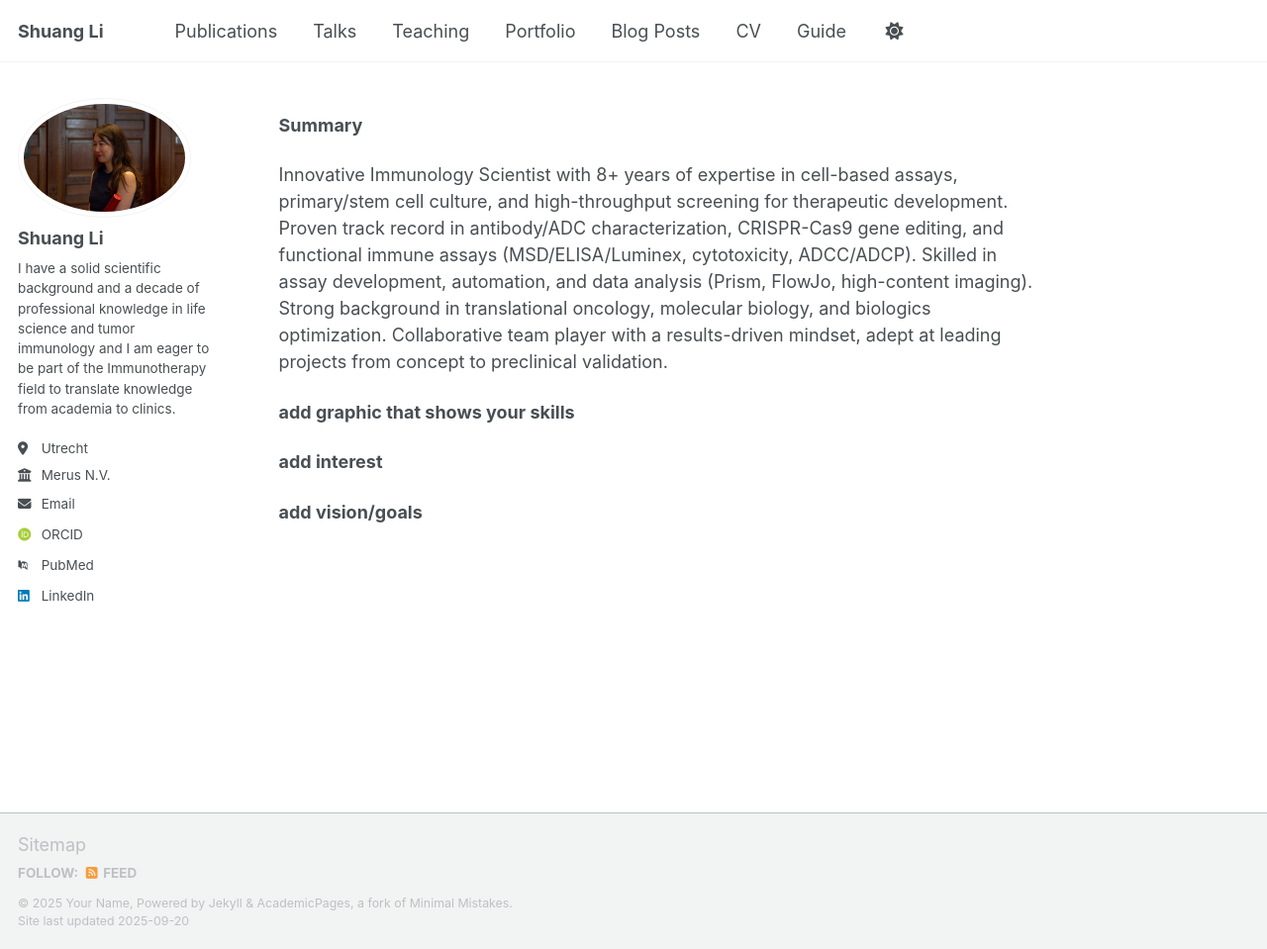
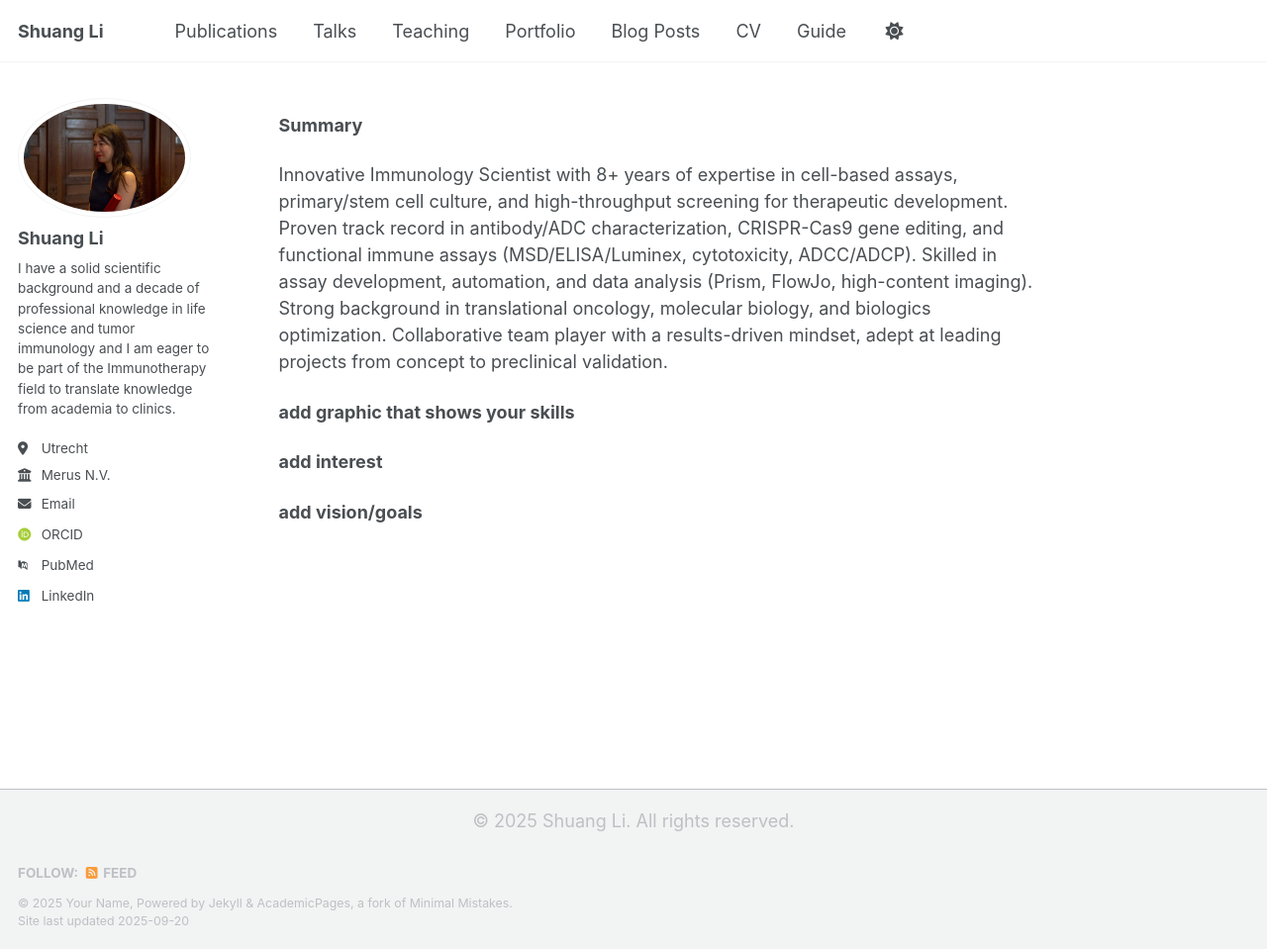
Before and after one commit to shuangli-cv/shuangli-cv.github.io, a Jekyll site: the page built from _pages/about.md, in a window 1280 px wide and 959 px high. Shown: the whole window at 99% size. Built offline with Jekyll 4.4.1, drawn with Linux system fonts in a browser that asks for light colours; some web fonts are replaced; a script that is not in the unit is left out.

Commit message:
Update custom.html

```diff
--- a/_includes/footer/custom.html
+++ b/_includes/footer/custom.html
@@ -1,13 +1,16 @@
 <!-- start custom footer snippets -->
 
-<a href="/sitemap/">Sitemap</a>
+<!-- Copyright Notice -->
+<div class="footer text-center">
+  <p>© 2025 Shuang Li. All rights reserved.</p>
+</div>
 
-<!-- Support for MatJax -->
+<!-- Support for MathJax -->
 <script defer src="https://cdnjs.cloudflare.com/polyfill/v3/polyfill.min.js?features=es6"></script>
 <script defer src="https://cdn.jsdelivr.net/npm/mathjax@3/es5/tex-mml-chtml.js" id="MathJax-script"></script>
 
 <!-- Support for Plotly -->
-<script defer src='https://cdnjs.cloudflare.com/ajax/libs/plotly.js/3.0.1/plotly.min.js'></script>
+<script defer src="https://cdnjs.cloudflare.com/ajax/libs/plotly.js/3.0.1/plotly.min.js"></script>
 
 <!-- Support for Mermaid -->
 <script type="module">
```
